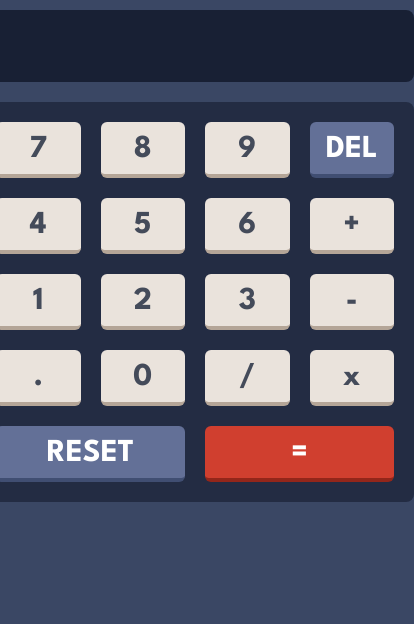
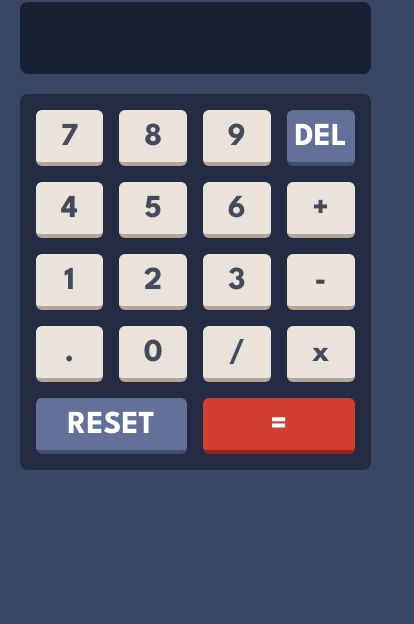
Before and after one commit to aay7ush/calculator-app, a website: page index.html in a window 390 px wide. Shown: the part 220-844 px from the top of the page, 414 px wide, since content can reach past the window. Drawn offline with Linux system fonts and the light colour scheme.

Commit message:
responsive for smaller devices

```diff
--- a/index.html
+++ b/index.html
@@ -2,6 +2,7 @@
 <html lang="en" class="theme-default">
   <head>
     <meta charset="UTF-8" />
+    <meta name="viewport" content="width=device-width, initial-scale=1.0" />
     <link
       rel="icon"
       type="image/png"
@@ -13,8 +14,8 @@
     <script src="script.js" defer></script>
   </head>
   <body class="text-[32px] bg-main-bg grid place-content-center min-h-[100vh]">
-    <main>
-      <article class="flex justify-between my-5 text-primary">
+    <main class="max-w-[90vw] mx-auto">
+      <article class="flex justify-between text-primary">
         <h1 class="pt-5">calc</h1>
         <div class="flex items-center gap-7">
           <p class="pt-6 text-sm uppercase">theme</p>
@@ -26,13 +27,13 @@
           </div>
         </div>
       </article>
-      <article class="grid gap-5">
+      <article>
         <input
           id="input-el"
           type="text"
-          class="px-5 py-4 text-4xl text-right rounded-lg text-primary bg-screen-bg"
+          class="w-full px-5 py-4 mb-5 text-4xl text-right rounded-lg text-primary bg-screen-bg"
         />
-        <div class="grid grid-cols-4 gap-5 p-5 rounded-lg bg-toggle-bg">
+        <div class="grid grid-cols-4 gap-4 p-4 rounded-lg bg-toggle-bg">
           <button class="key">7</button>
           <button class="key">8</button>
           <button class="key">9</button>
```
Also changed, not shown: dist/output.css.
